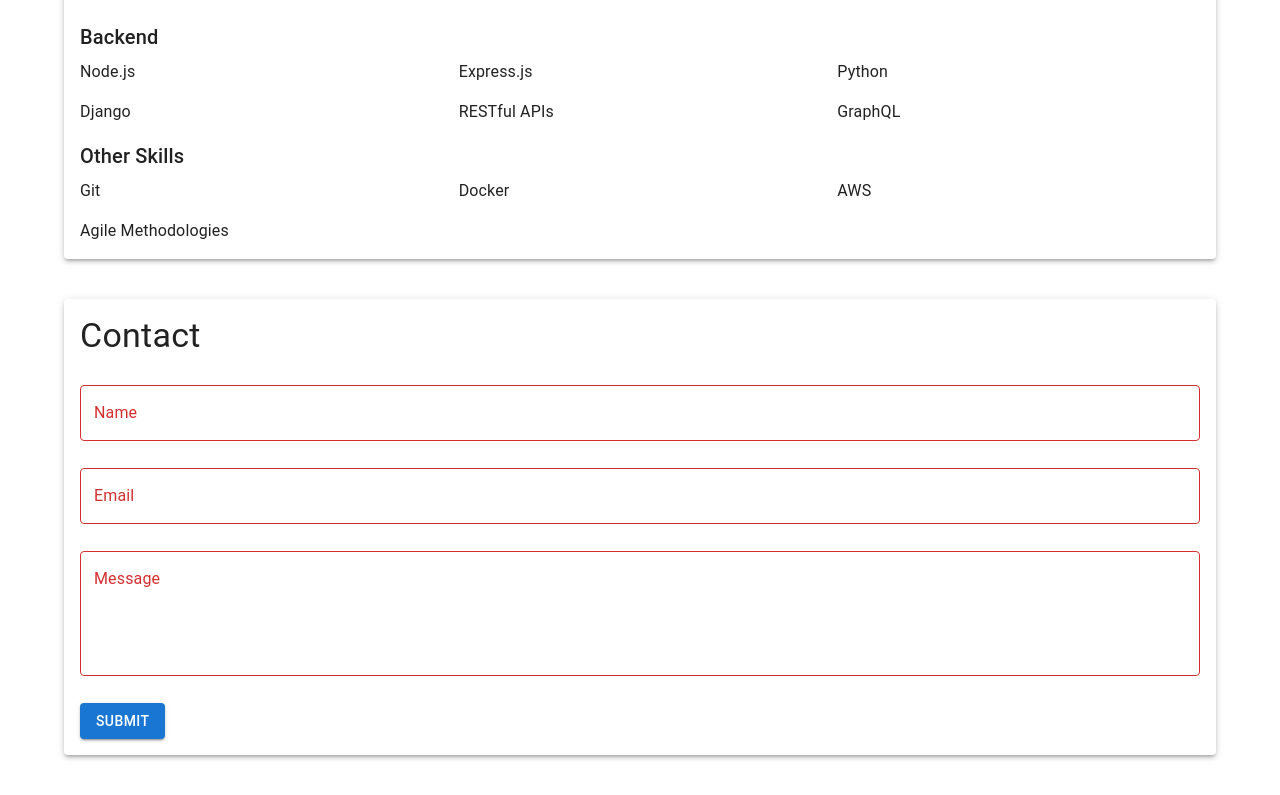
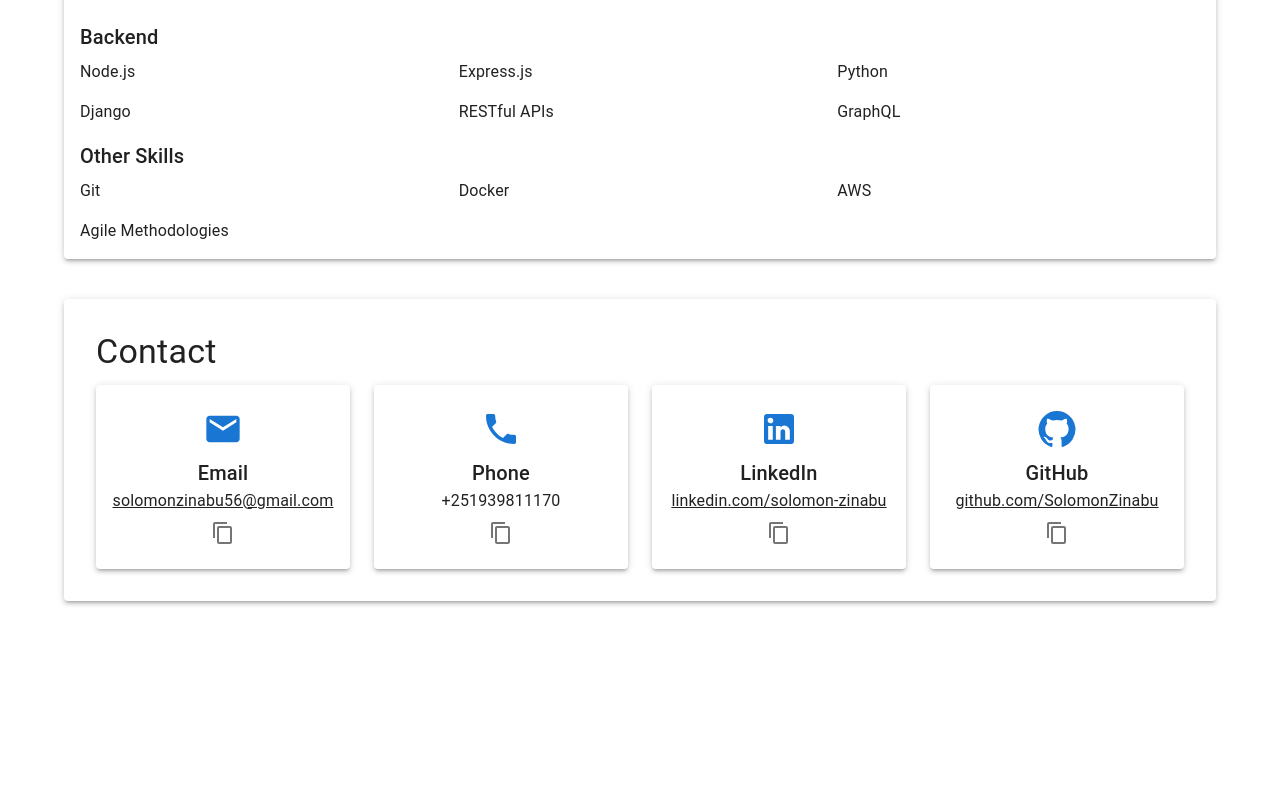
Before and after one commit to SolomonZinabu/solomon-portfolio, a Next.js app: page / in a window 1280 px wide. Shown: the part 1832-2627 px from the top of the page. After the commit the page ends 2473 px from the top, so only its background shows below. Built offline with nearby package versions, Linux system fonts and the light colour scheme.

Commit message:
about me and contact me modified

```diff
--- a/components/About.js
+++ b/components/About.js
@@ -1,8 +1,8 @@
 // components/About.js
 import React from 'react';
-import { Box, Typography, Paper, Avatar, Grid } from '@mui/material';
+import { Box, Typography, Paper, Avatar, Grid, Link } from '@mui/material';
 import { motion } from 'framer-motion';
-// import {text} from "../"
+
 function About() {
   return (
     <Box id="about" my={5}>
@@ -36,7 +36,7 @@ function About() {
                 I am passionate about leveraging technology to create innovative solutions that drive business success and improve user experiences. In my spare time, I enjoy reading books, watching football and listening songs, which helps me stay creative and inspired. My career goal is to continue advancing in the field of software development, taking on challenging projects and leading dynamic teams to success.
               </Typography>
               <Typography variant="body1">
-                Feel free to <a href="#contact">contact me</a> or connect with me on <a href="https://www.linkedin.com/in/solomon-zinabu-927bb8201/">LinkedIn</a>.
+                Feel free to <Link href="#contact">contact me</Link> or connect with me on <Link href="https://www.linkedin.com/in/solomon-zinabu-927bb8201/">LinkedIn</Link> and <Link href="https://github.com/SolomonZinabu">GitHub</Link>.
               </Typography>
             </Grid>
           </Grid>
--- a/components/Contact.js
+++ b/components/Contact.js
@@ -1,78 +1,105 @@
-import React from 'react';
-import { Box, Typography, Paper, TextField, Button } from '@mui/material';
-import { Formik, Form, Field, ErrorMessage } from 'formik';
-import * as Yup from 'yup';
-
-const validationSchema = Yup.object({
-  name: Yup.string().required('Name is required'),
-  email: Yup.string().email('Invalid email format').required('Email is required'),
-  message: Yup.string().required('Message is required'),
-});
+import React, { useState } from 'react';
+import { Box, Typography, Paper, Link, Grid, IconButton, Tooltip } from '@mui/material';
+import EmailIcon from '@mui/icons-material/Email';
+import PhoneIcon from '@mui/icons-material/Phone';
+import LinkedInIcon from '@mui/icons-material/LinkedIn';
+import GitHubIcon from '@mui/icons-material/GitHub';
+import ContentCopyIcon from '@mui/icons-material/ContentCopy';
+import { motion } from 'framer-motion';
 
 function Contact() {
+  const [copied, setCopied] = useState('');
+
+  const handleCopy = (text) => {
+    navigator.clipboard.writeText(text);
+    setCopied(text);
+    setTimeout(() => {
+      setCopied('');
+    }, 2000);
+  };
+
   return (
     <Box id="contact" my={5}>
-      <Paper elevation={3} style={{ padding: '16px' }}>
+      <Paper elevation={3} style={{ padding: '32px' }}>
         <Typography variant="h4" component="h2" gutterBottom>
           Contact
         </Typography>
-        <Formik
-          initialValues={{ name: '', email: '', message: '' }}
-          validationSchema={validationSchema}
-          onSubmit={(values, { setSubmitting, resetForm }) => {
-            setSubmitting(true);
-            // Handle form submission
-            console.log(values);
-            resetForm();
-            setSubmitting(false);
-          }}
-        >
-          {({ isSubmitting }) => (
-            <Form>
-              <Field
-                as={TextField}
-                name="name"
-                label="Name"
-                fullWidth
-                margin="normal"
-                variant="outlined"
-                helperText={<ErrorMessage name="name" />}
-                error={Boolean(<ErrorMessage name="name" />)}
-              />
-              <Field
-                as={TextField}
-                name="email"
-                label="Email"
-                fullWidth
-                margin="normal"
-                variant="outlined"
-                helperText={<ErrorMessage name="email" />}
-                error={Boolean(<ErrorMessage name="email" />)}
-              />
-              <Field
-                as={TextField}
-                name="message"
-                label="Message"
-                fullWidth
-                margin="normal"
-                variant="outlined"
-                multiline
-                rows={4}
-                helperText={<ErrorMessage name="message" />}
-                error={Boolean(<ErrorMessage name="message" />)}
-              />
-              <Button
-                type="submit"
-                variant="contained"
-                color="primary"
-                disabled={isSubmitting}
-                style={{ marginTop: '16px' }}
-              >
-                Submit
-              </Button>
-            </Form>
-          )}
-        </Formik>
+        <Grid container spacing={3}>
+          <Grid item xs={12} md={3}>
+            <motion.div whileHover={{ scale: 1.05 }}>
+              <Paper elevation={3} style={{ padding: '16px', textAlign: 'center' }}>
+                <IconButton>
+                  <EmailIcon color="primary" style={{ fontSize: 40 }} />
+                </IconButton>
+                <Typography variant="h6">Email</Typography>
+                <Link href="mailto:solomonzinabu56@gmail.com" color="inherit">
+                  solomonzinabu56@gmail.com
+                </Link>
+                <Tooltip title="Copy to clipboard">
+                  <IconButton onClick={() => handleCopy('solomonzinabu56@gmail.com')}>
+                    <ContentCopyIcon />
+                  </IconButton>
+                </Tooltip>
+                {copied === 'solomonzinabu56@gmail.com' && <Typography variant="body2" color="secondary">Copied!</Typography>}
+              </Paper>
+            </motion.div>
+          </Grid>
+          <Grid item xs={12} md={3}>
+            <motion.div whileHover={{ scale: 1.05 }}>
+              <Paper elevation={3} style={{ padding: '16px', textAlign: 'center' }}>
+                <IconButton>
+                  <PhoneIcon color="primary" style={{ fontSize: 40 }} />
+                </IconButton>
+                <Typography variant="h6">Phone</Typography>
+                <Typography variant="body1">+251939811170</Typography>
+                <Tooltip title="Copy to clipboard">
+                  <IconButton onClick={() => handleCopy('+251939811170')}>
+                    <ContentCopyIcon />
+                  </IconButton>
+                </Tooltip>
+                {copied === '+251939811170' && <Typography variant="body2" color="secondary">Copied!</Typography>}
+              </Paper>
+            </motion.div>
+          </Grid>
+          <Grid item xs={12} md={3}>
+            <motion.div whileHover={{ scale: 1.05 }}>
+              <Paper elevation={3} style={{ padding: '16px', textAlign: 'center' }}>
+                <IconButton>
+                  <LinkedInIcon color="primary" style={{ fontSize: 40 }} />
+                </IconButton>
+                <Typography variant="h6">LinkedIn</Typography>
+                <Link href="https://www.linkedin.com/in/solomon-zinabu-927bb8201/" target="_blank" color="inherit">
+                  linkedin.com/solomon-zinabu
+                </Link>
+                <Tooltip title="Copy to clipboard">
+                  <IconButton onClick={() => handleCopy('https://www.linkedin.com/in/solomon-zinabu-927bb8201/')}>
+                    <ContentCopyIcon />
+                  </IconButton>
+                </Tooltip>
+                {copied === 'https://www.linkedin.com/in/solomon-zinabu-927bb8201/' && <Typography variant="body2" color="secondary">Copied!</Typography>}
+              </Paper>
+            </motion.div>
+          </Grid>
+          <Grid item xs={12} md={3}>
+            <motion.div whileHover={{ scale: 1.05 }}>
+              <Paper elevation={3} style={{ padding: '16px', textAlign: 'center' }}>
+                <IconButton>
+                  <GitHubIcon color="primary" style={{ fontSize: 40 }} />
+                </IconButton>
+                <Typography variant="h6">GitHub</Typography>
+                <Link href="https://github.com/SolomonZinabu" target="_blank" color="inherit">
+                  github.com/SolomonZinabu
+                </Link>
+                <Tooltip title="Copy to clipboard">
+                  <IconButton onClick={() => handleCopy('https://github.com/SolomonZinabu')}>
+                    <ContentCopyIcon />
+                  </IconButton>
+                </Tooltip>
+                {copied === 'https://github.com/SolomonZinabu' && <Typography variant="body2" color="secondary">Copied!</Typography>}
+              </Paper>
+            </motion.div>
+          </Grid>
+        </Grid>
       </Paper>
     </Box>
   );
```
